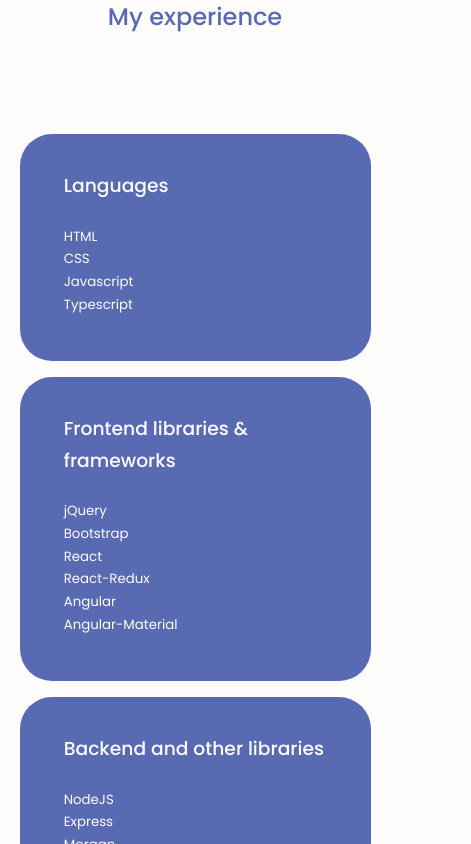
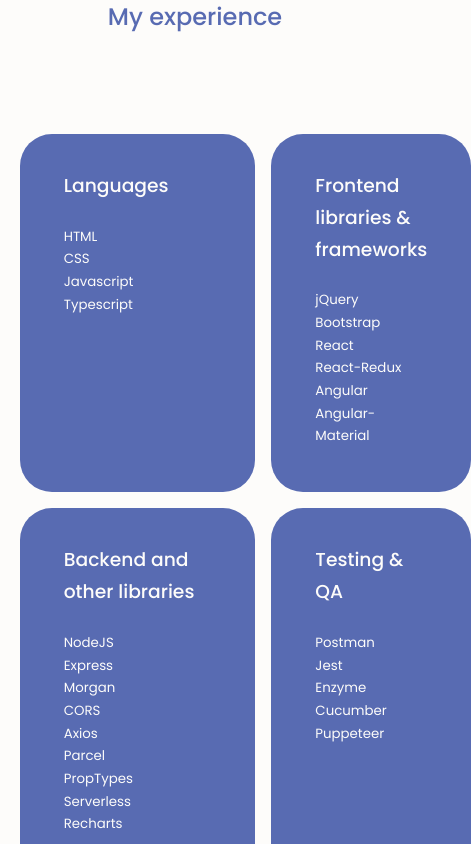
Before and after one commit to andreyshmalun/portfolio, a React (Create React App) app: page / in a window 390 px wide. Shown: the part 1440-2284 px from the top of the page, 471 px wide, since content can reach past the window. Built offline with nearby package versions, Linux system fonts and the light colour scheme.

Commit message:
updated experience component for mobile

```diff
--- a/src/components/Experience/Experience.css
+++ b/src/components/Experience/Experience.css
@@ -1,58 +1,3 @@
-/* .experience__container {
-  display: grid;
-  grid-template-columns: 1fr;
-  gap: 2rem;
-}
-
-.experience__header {
-  text-decoration: underline;
-}
-
-.experience__list {
-  display: grid;
-  grid-template-columns: 1fr 1fr;
-  column-gap: 1.5rem;
-}
-
-.experience__container > div {
-  background: var(--color-primary);
-  padding: 2.4rem 5rem;
-  border-radius: 2rem;
-  border: 1px solid transparent;
-  transition: var(--transition);
-  color: var(--color-bg);
-}
-
-.experience__container > div:hover {
-  background: var(--color-primary-variant);
-  cursor: default;
-}
-
-.experience__container > div h3 {
-  text-align: center;
-  margin-bottom: 2rem;
-  color: var(--color-bg);
-}
-
-.experience__content {
-  display: grid;
-  grid-template-columns: 1fr 1fr 1fr 1fr;
-  row-gap: 2rem;
-  column-gap: 2rem;
-}
-
-.experience__details {
-  display: flex;
-  gap: 1rem;
-  justify-content: center;
-  text-align: center;
-}
-
-.experience__details-icon {
-  margin-top: 6px;
-  color: var(--color-light);
-} */
-
 .experience__container {
   display: grid;
   grid-template-columns: repeat(4, 1fr);
@@ -92,7 +37,7 @@ li {
 /* ---------------MEDIA QUERIES(MEDIUM DEVICES)----------------- */
 @media screen and (max-width: 1024px) {
   .experience__container {
-    grid-template-columns: 1fr;
+    grid-template-columns: 1fr 1fr;
   }
   .experience__container > div {
     width: 80%;
```
